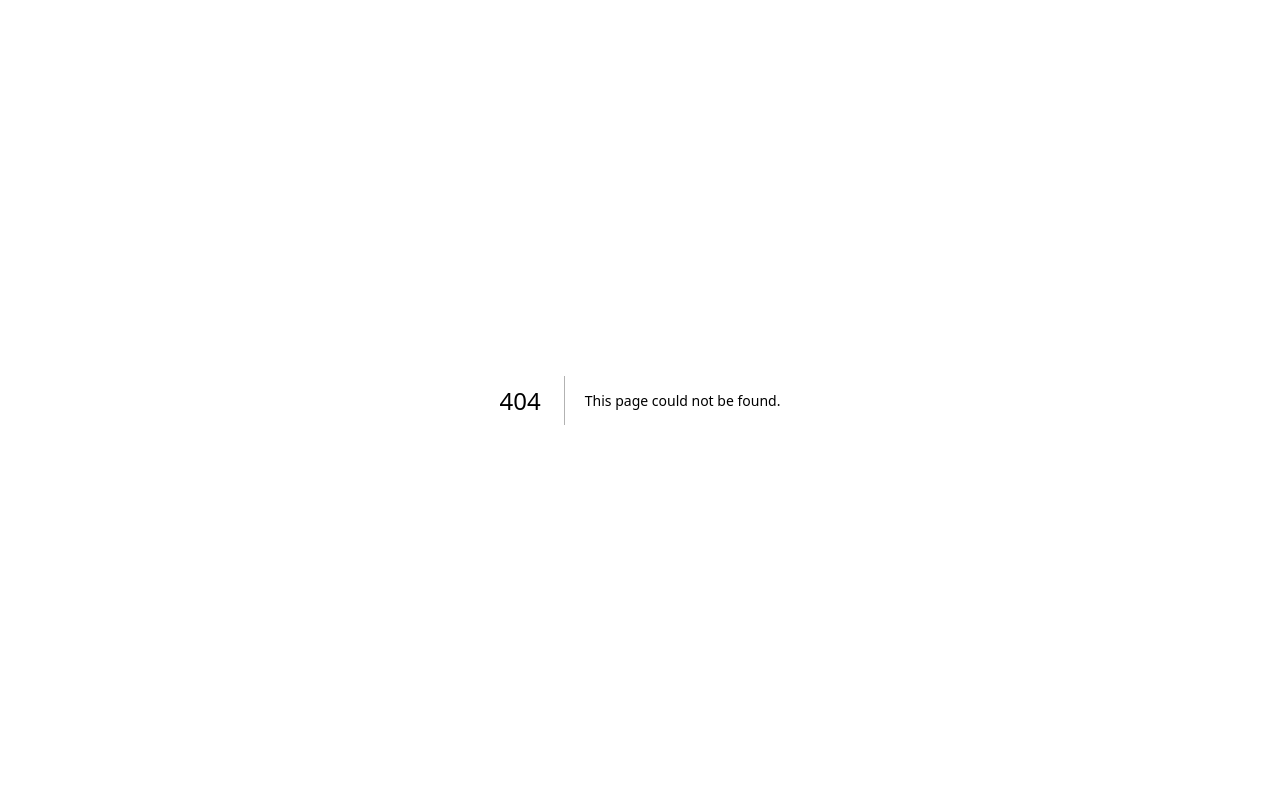
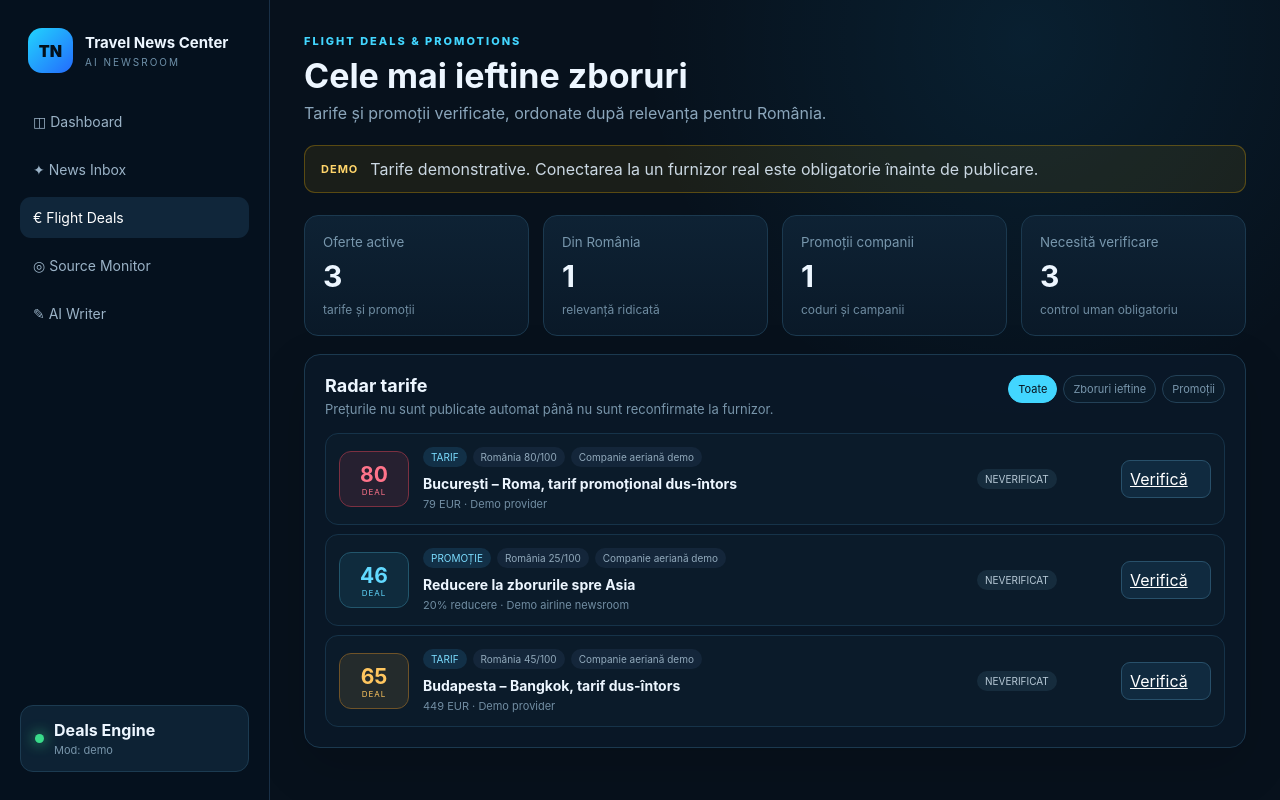
Before and after one commit to ypyjk22rtz-bot/travel-news-center, a Next.js app: page /deals in a window 1280 px wide. Before the commit this address had no page. Built offline with nearby package versions, Linux system fonts and the light colour scheme; no server answers.

Commit message:
Add Flight Deals and Promotions dashboard

```diff
--- /dev/null
+++ b/app/deals/page.tsx
@@ -0,0 +1,63 @@
+"use client";
+
+import { useEffect, useMemo, useState } from "react";
+import Link from "next/link";
+import type { FlightDeal } from "@/lib/deal-engine";
+
+export default function DealsPage() {
+  const [deals, setDeals] = useState<FlightDeal[]>([]);
+  const [mode, setMode] = useState("demo");
+  const [filter, setFilter] = useState<"all" | "fare" | "promotion">("all");
+
+  useEffect(() => {
+    fetch("/api/deals").then((r) => r.json()).then((p) => {
+      setDeals(p.deals ?? []);
+      setMode(p.mode ?? "demo");
+    });
+  }, []);
+
+  const visible = useMemo(() => filter === "all" ? deals : deals.filter((d) => d.dealType === filter || (d as any).deal_type === filter), [deals, filter]);
+
+  return <main className="shell">
+    <aside className="sidebar">
+      <div className="brand"><span>TN</span><div><strong>Travel News Center</strong><small>AI NEWSROOM</small></div></div>
+      <nav>
+        <Link href="/">◫ Dashboard</Link>
+        <Link href="/inbox">✦ News Inbox</Link>
+        <Link href="/deals" className="active">€ Flight Deals</Link>
+        <Link href="/sources">◎ Source Monitor</Link>
+        <Link href="/writer">✎ AI Writer</Link>
+      </nav>
+      <div className="system"><i></i><div><strong>Deals Engine</strong><small>Mod: {mode}</small></div></div>
+    </aside>
+
+    <section className="content">
+      <header className="topbar"><div><p className="eyebrow">FLIGHT DEALS & PROMOTIONS</p><h1>Cele mai ieftine zboruri</h1><span>Tarife și promoții verificate, ordonate după relevanța pentru România.</span></div></header>
+      <div className="notice"><strong>{mode === "live" ? "LIVE" : "DEMO"}</strong><span>{mode === "live" ? "Date reale din baza de date." : "Tarife demonstrative. Conectarea la un furnizor real este obligatorie înainte de publicare."}</span></div>
+
+      <section className="stats">
+        <article><small>Oferte active</small><strong>{deals.length}</strong><span>tarife și promoții</span></article>
+        <article><small>Din România</small><strong>{deals.filter((d) => d.relevanceRomania >= 70 || (d as any).relevance_romania >= 70).length}</strong><span>relevanță ridicată</span></article>
+        <article><small>Promoții companii</small><strong>{deals.filter((d) => d.dealType === "promotion" || (d as any).deal_type === "promotion").length}</strong><span>coduri și campanii</span></article>
+        <article><small>Necesită verificare</small><strong>{deals.filter((d) => !d.verified).length}</strong><span>control uman obligatoriu</span></article>
+      </section>
+
+      <section className="panel">
+        <div className="panelTitle"><div><h2>Radar tarife</h2><p>Prețurile nu sunt publicate automat până nu sunt reconfirmate la furnizor.</p></div><div className="filters">{[["all","Toate"],["fare","Zboruri ieftine"],["promotion","Promoții"]].map(([v,l]) => <button key={v} className={filter === v ? "selected" : ""} onClick={() => setFilter(v as any)}>{l}</button>)}</div></div>
+        <div className="newsTable">{visible.map((deal: any) => {
+          const price = deal.price;
+          const currency = deal.currency || "EUR";
+          const score = deal.dealScore ?? deal.deal_score ?? 0;
+          const relevance = deal.relevanceRomania ?? deal.relevance_romania ?? 0;
+          const type = deal.dealType ?? deal.deal_type;
+          return <article className="newsRow" key={deal.id}>
+            <div className={`score ${score >= 80 ? "critical" : score >= 65 ? "high" : "medium"}`}><strong>{score}</strong><small>DEAL</small></div>
+            <div className="newsMain"><div className="badges"><span>{type === "promotion" ? "PROMOȚIE" : "TARIF"}</span><em>România {relevance}/100</em>{deal.airlineName && <em>{deal.airlineName}</em>}</div><h3>{deal.title}</h3><p>{price ? `${price} ${currency}` : `${deal.discountPercent ?? deal.discount_percent ?? ""}% reducere`} · {deal.provider}</p></div>
+            <span className="status">{deal.verified ? "VERIFICAT" : "NEVERIFICAT"}</span>
+            <a className="open" href={deal.bookingUrl ?? deal.booking_url} target="_blank" rel="noreferrer">Verifică</a>
+          </article>;
+        })}</div>
+      </section>
+    </section>
+  </main>;
+}
```
